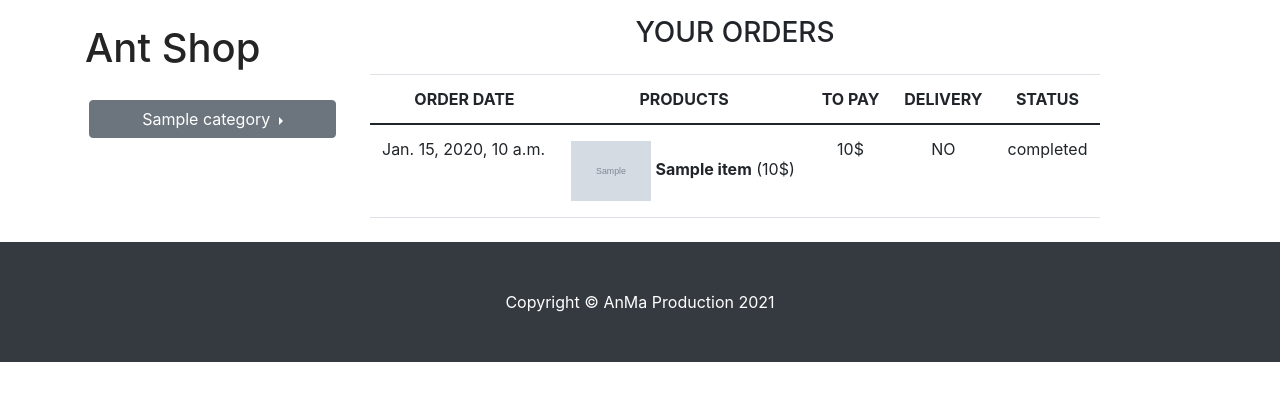
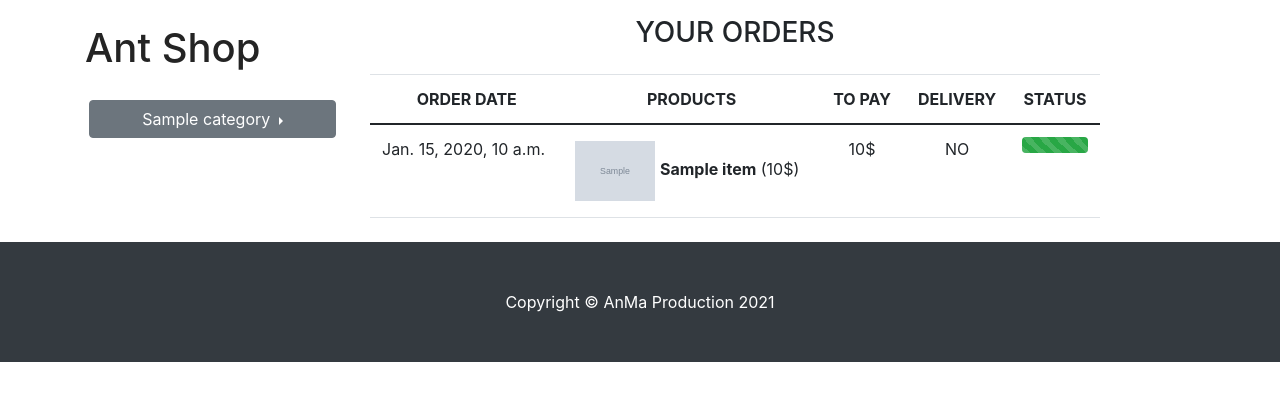
Before and after one commit to nikolska/Ant_shop, a Django app: template products/templates/customer_orders.html in a window 1280 px wide. Shown: the part 56-457 px from the top of the page. Run offline with Django 3.2, Linux system fonts and the light colour scheme; the template is opened without the code that fills it: most values are stand-ins (such as "Sample title", 1, 10 or a date in 2020); grey boxes marked "Sample" are stand-in pictures; some libraries are stand-ins or nearby versions.

Commit message:
update status of customer orders view in html

```diff
--- a/products/templates/customer_orders.html
+++ b/products/templates/customer_orders.html
@@ -41,7 +41,29 @@
                             <span>NO</span>
                         {% endif %}
                     </td>
-                    <td class="text-center">{{ order.status }}</td>
+                    <td class="text-center">
+                        {% if order.status == 'new' %}
+                            <div class="progress">
+                                <div class="progress-bar progress-bar-striped bg-success" role="progressbar"
+                                style="width: 25%" aria-valuenow="25" aria-valuemin="0" aria-valuemax="100"></div>
+                            </div>
+                        {% elif order.status == 'in_progress' %}
+                            <div class="progress">
+                                <div class="progress-bar progress-bar-striped bg-success" role="progressbar"
+                                style="width: 50%" aria-valuenow="50" aria-valuemin="0" aria-valuemax="100"></div>
+                            </div>
+                        {% elif order.status == 'is_ready' %}
+                            <div class="progress">
+                                <div class="progress-bar progress-bar-striped bg-success" role="progressbar"
+                                style="width: 75%" aria-valuenow="75" aria-valuemin="0" aria-valuemax="100"></div>
+                            </div>
+                        {% elif order.status == 'completed' %}
+                            <div class="progress">
+                                <div class="progress-bar progress-bar-striped bg-success" role="progressbar"
+                                style="width: 100%" aria-valuenow="100" aria-valuemin="0" aria-valuemax="100"></div>
+                            </div>
+                        {% endif %}
+                    </td>
                 </tr>
             {% endfor %}
         </tbody>
--- a/products/views.py
+++ b/products/views.py
@@ -331,7 +331,7 @@
     template_name = 'customer_orders.html'
 
     def dispatch(self, request, *args, **kwargs):
-        self.queryset = self.model.objects.filter(customer=request.user)
+        self.queryset = self.model.objects.filter(customer=request.user).order_by('-status')
         return super().dispatch(request, *args, **kwargs)
 
 
```
